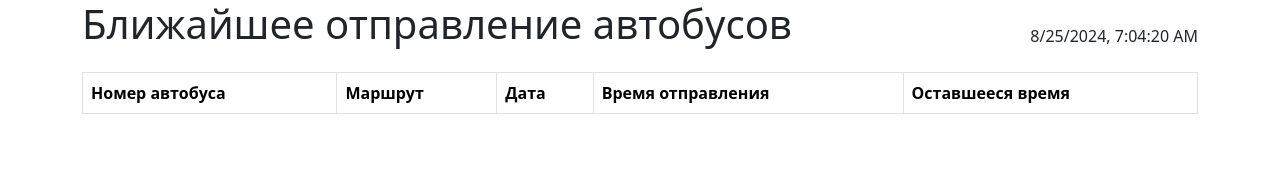
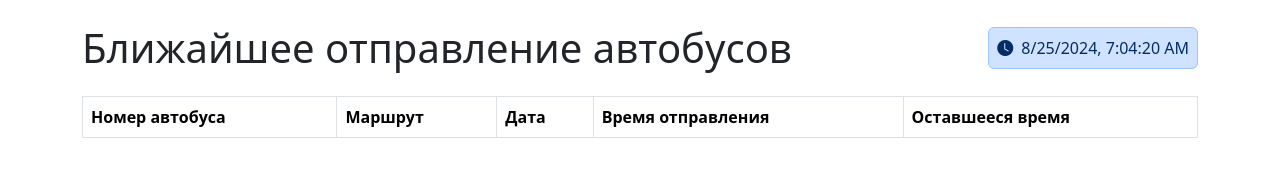
Before and after one commit to AlexeyKonstantinov78/online-autobus-schedule, a website: page public/index.html in a window 1280 px wide. Drawn offline with nearby package versions, Linux system fonts and the light colour scheme; no server answers.

Commit message:
update clock

```diff
--- a/public/index.html
+++ b/public/index.html
@@ -6,15 +6,19 @@
   <meta name="viewport" content="width=device-width, initial-scale=1.0">
   <title>Онлайн расписание автобусов</title>
   <link href="css/bootstrap.min.css" rel="stylesheet">
+  <link rel="stylesheet" href="https://cdn.jsdelivr.net/npm/bootstrap-icons@1.11.3/font/bootstrap-icons.min.css">
   <script src="js/scripts.js" defer></script>
 </head>
 
 <body>
   <div class="container">
-    <div class="d-flex align-items-center justify-content-between">
-      <h1 class="mb-4">Ближайшее отправление автобусов</h1>
+    <div class="d-flex align-items-center justify-content-between mb-4 pt-4">
+      <h1 class="mb-0">Ближайшее отправление автобусов</h1>
 
-      <time id="time"></time>
+      <div class="d-flex align-items-center justify-content-between gap-2 alert alert-primary p-2 mb-0">
+        <span class="bi bi-clock-fill "></span>
+        <time id="time" class="d-flex align-items-center "></time>
+      </div>
     </div>
 
     <table id="bus" class="table table-striped table-bordered">
```
